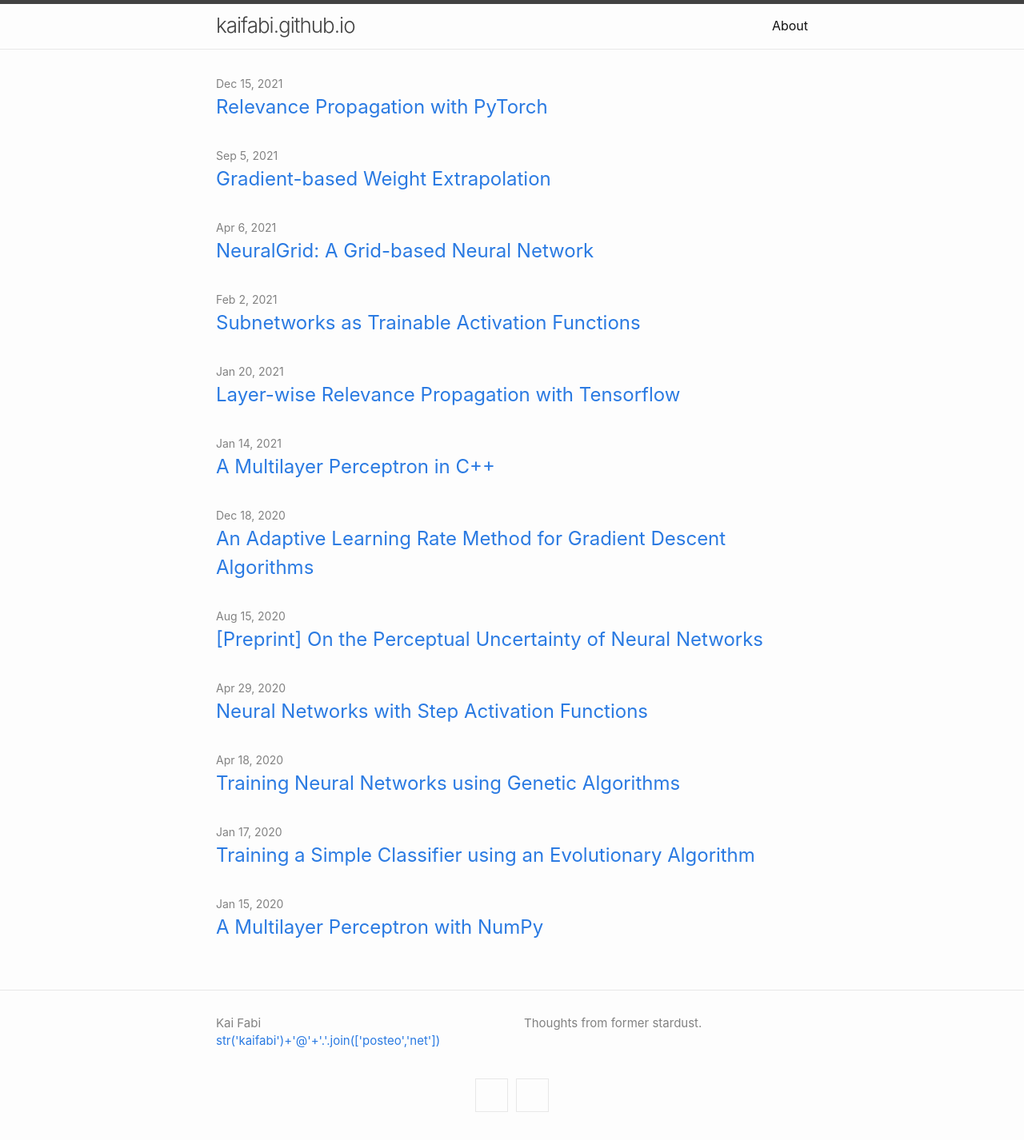
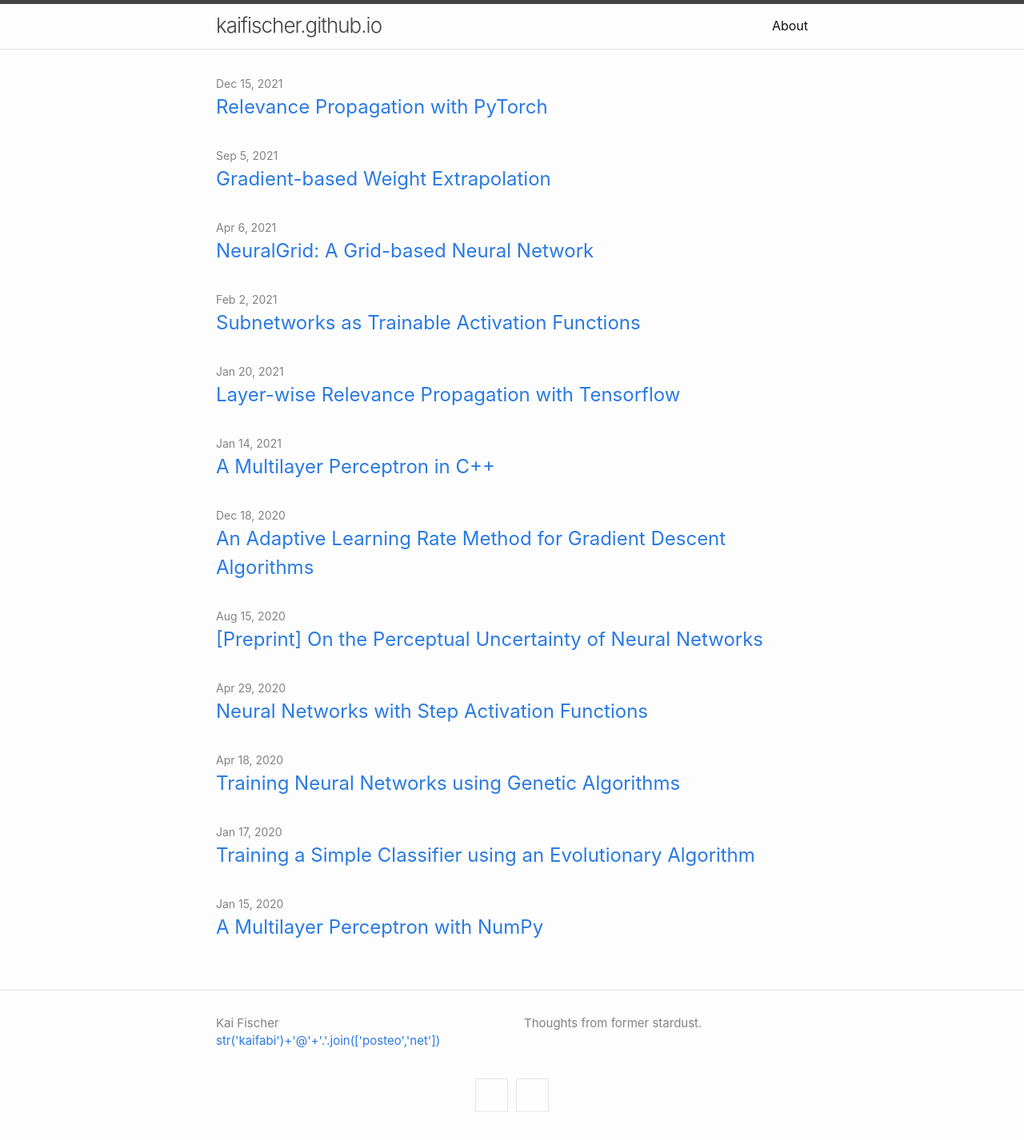
Before and after one commit to kaifishr/kaifishr.github.io, a Jekyll site: the page built from index.md, in a window 1280 px wide. Shown: the whole page at 80% size. Built offline with Jekyll 4.4.1, drawn with Linux system fonts in a browser that asks for light colours.

Commit message:
Update config

```diff
--- a/_config.yml
+++ b/_config.yml
@@ -1,7 +1,7 @@
-title: kaifabi.github.io
+title: kaifischer.github.io
 
 author:
-    name: Kai Fabi
+    name: Kai Fischer
     email: str('kaifabi')+'@'+'.'.join(['posteo','net'])
 
 description: >- # this means to ignore newlines until "baseurl:"
@@ -11,14 +11,14 @@ show_excerpts: false
 
 baseurl: "" # the subpath of your site, e.g. /blog
 url: "http://kaifabi.github.io" # the base hostname & protocol for your site
-github_username: kaifabi
+github_username: kaifischer
 twitter_username: eigenkai
 
 minima:
     date_format: "%b %-d, %Y"
     social_links:
         twitter: eigenkai
-        github: kaifabi
+        github: kaifischer
 
 theme: minima
 
```
